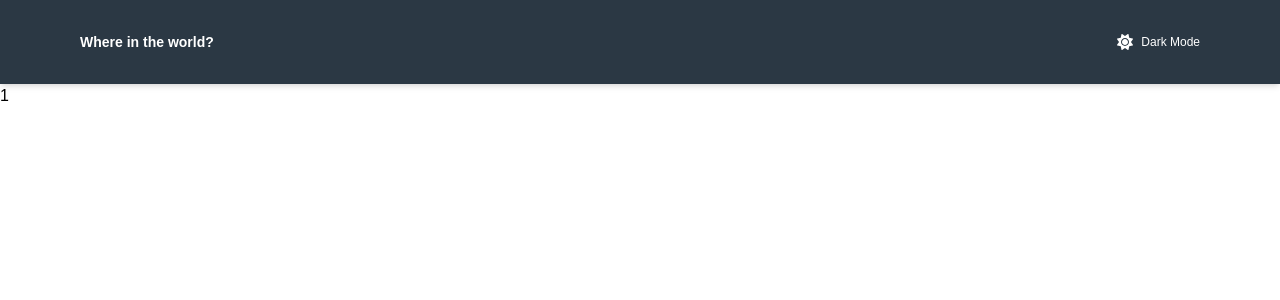
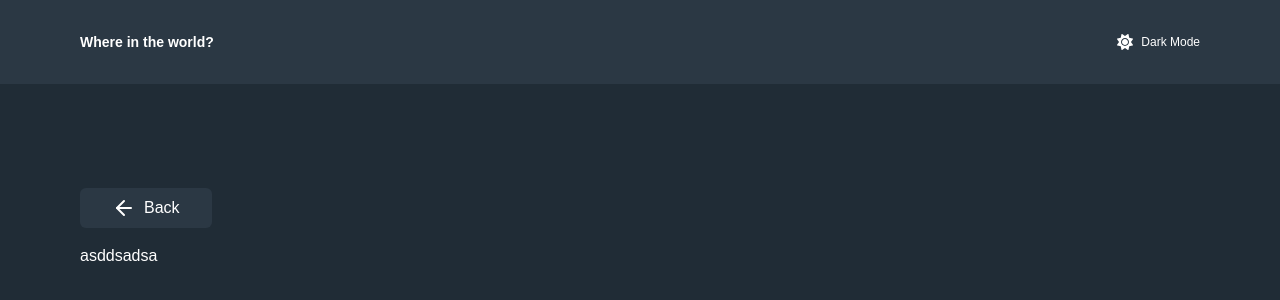
Before and after one commit to DrakeHermit/rest-countries-api, a React (Vite) app: page /country/1 in a window 1280 px wide. Shown: the top 300 px of the page. Built offline with nearby package versions, Linux system fonts and the light colour scheme.

Commit message:
feat: added back button on the country page component
fix: moved the layout classes to the appropriate main page instead of main layout

```diff
--- a/src/components/MainLayout.tsx
+++ b/src/components/MainLayout.tsx
@@ -5,8 +5,10 @@ export const MainLayout = () => {
   return (
     <div>
       <NavBar />
-      <main>
-        <Outlet />
+      <main className="dark:text-white text-gray-950 dark:bg-blue-950 bg-gray-50 min-h-screen">
+        <div className="flex flex-col py-300 px-200 gap-2 mb-400 md:flex-row md:justify-between md:items-center md:px-500 lg:px-1000">
+          <Outlet />
+        </div>
       </main>
     </div>
   )
--- a/src/pages/CountryPage.tsx
+++ b/src/pages/CountryPage.tsx
@@ -1,9 +1,15 @@
-import { useParams } from "react-router-dom"
+import { ArrowLeft } from "lucide-react";
+import { Link } from "react-router-dom";
 
 export const CountryPage = () => {
-  const { countryName } = useParams<{ countryName: string }>();
 
   return (
-    <div>{countryName}</div>
+    <div className="lg:mt-1000">
+      <Link to="/" className="inline-flex items-center px-400 gap-2 py-100 rounded-md text-blue-500 bg-blue-900 dark:text-white mb-4 cursor-pointer">
+        <ArrowLeft />
+        Back
+      </Link>
+      <p>asddsadsa</p>
+    </div>
   )
 }
--- a/src/pages/MainPage.tsx
+++ b/src/pages/MainPage.tsx
@@ -3,30 +3,13 @@ import { SearchInput } from "../components/SearchInput"
 
 export const MainPage = () => {
   return (
-    <main className="dark:text-white text-gray-950 dark:bg-blue-950 bg-gray-50 min-h-screen">
-
-
-      <div className="flex flex-col py-500 px-5 gap-2 mb-8 md:flex-row md:justify-between md:items-center md:px-500 lg:px-1000">
-
-          {/* Search Input */}
-          <div className="w-full md:flex-1 md:max-w-md mb-500 md:mb-0">
-            <SearchInput />
-          </div>
-
-          {/* Region Filter - Half width on mobile, fixed width on larger screens */}
-          <div className="w-1/2 md:w-80 md:ml-auto lg:w-96">
-            <RegionFilter />
-          </div>
-
+      <>
+        <div className="w-full md:flex-1 md:max-w-md mb-500 md:mb-0">
+          <SearchInput />
         </div>
-
-
-        {/* Countries Grid - Add your countries here */}
-        <div className="grid grid-cols-1 md:grid-cols-2 lg:grid-cols-3 xl:grid-cols-4 gap-6">
-          {/* Your country cards will go here */}
+        <div className="w-1/2 md:w-80 md:ml-auto lg:w-96">
+          <RegionFilter />
         </div>
-
-
-    </main>
+      </>
   )
 }
```
